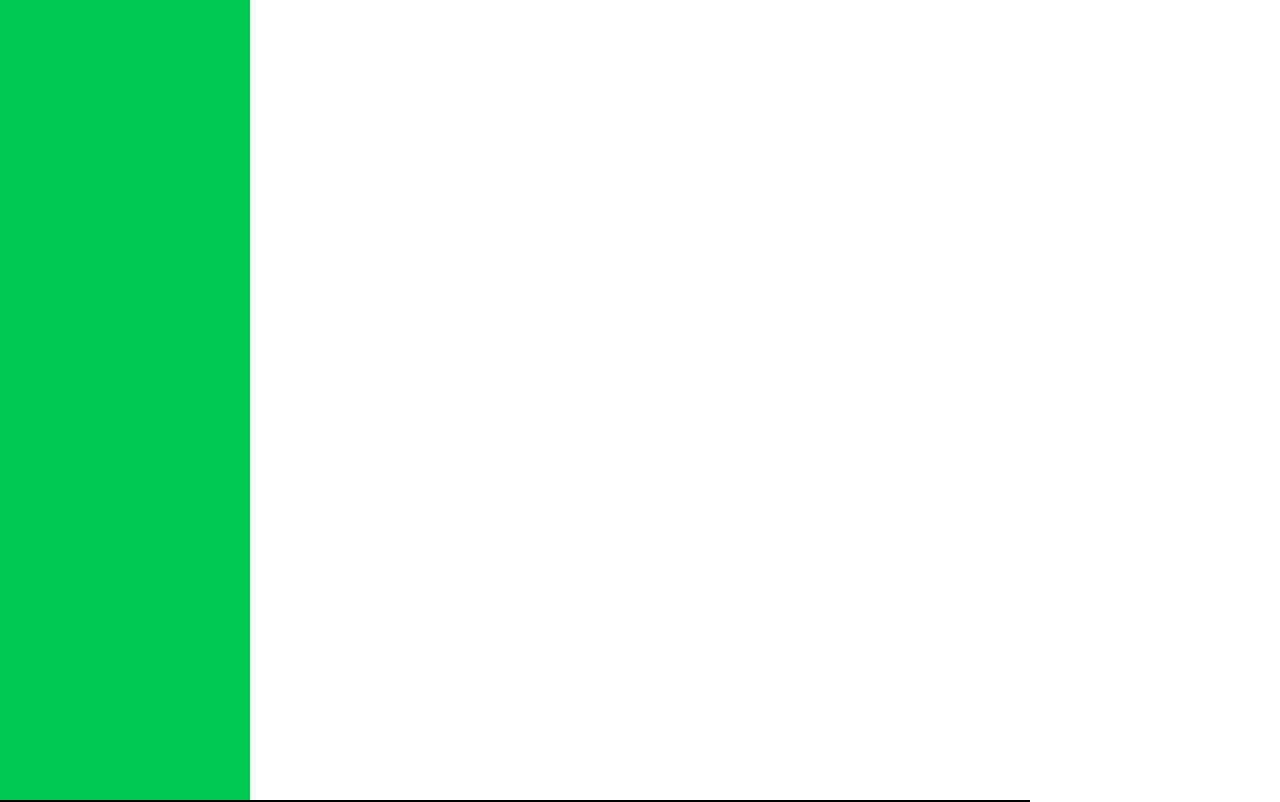
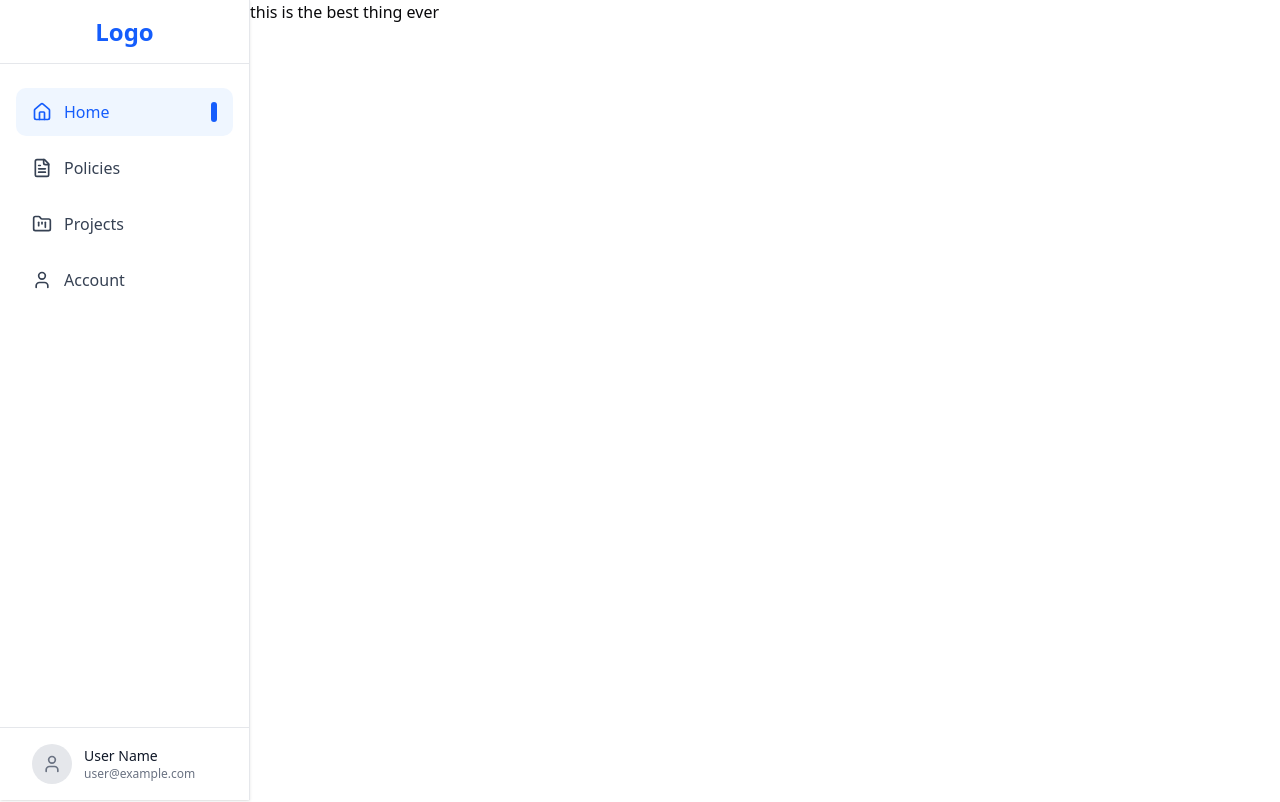
Before and after one commit to chrhi/data-classification, a Next.js app: page / in a window 1280 px wide. Shown: the top 802 px of the page. Built offline with nearby package versions, Linux system fonts and the light colour scheme.

Commit message:
initial commit

```diff
--- a/src/app/(main)/layout.tsx
+++ b/src/app/(main)/layout.tsx
@@ -1,16 +1,12 @@
 import type { Metadata } from "next";
-import { Geist, Geist_Mono } from "next/font/google";
+import { Poppins } from "next/font/google";
 import "../globals.css";
 import Sidebar from "@/components/side-bar";
 
-const geistSans = Geist({
-  variable: "--font-geist-sans",
+const poppins = Poppins({
+  weight: ["400", "500", "600", "700"],
   subsets: ["latin"],
-});
-
-const geistMono = Geist_Mono({
-  variable: "--font-geist-mono",
-  subsets: ["latin"],
+  variable: "--font-poppins",
 });
 
 export const metadata: Metadata = {
@@ -25,13 +21,9 @@ export default function RootLayout({
 }>) {
   return (
     <html lang="en">
-      <body
-        className={`${geistSans.variable} ${geistMono.variable} antialiased`}
-      >
+      <body className={`${poppins.variable} font-sans antialiased flex`}>
         <Sidebar />
-        <div className="w-[calc(100%-250px)] h-fit min-h-screen bg-black">
-          {children}
-        </div>
+        <main className="flex-1 ml-[250px] min-h-screen">{children}</main>
       </body>
     </html>
   );
--- a/src/app/(main)/page.tsx
+++ b/src/app/(main)/page.tsx
@@ -1,7 +1,9 @@
-export default function Home() {
+interface pageProps {}
+
+export default function page() {
   return (
-    <div className="grid grid-rows-[20px_1fr_20px] items-center justify-items-center min-h-screen p-8 pb-20 gap-16 sm:p-20 font-[family-name:var(--font-geist-sans)]">
-      <h2>this is the data classification</h2>
+    <div>
+      <h2>this is the best thing ever</h2>
     </div>
   );
 }
--- a/src/components/side-bar.tsx
+++ b/src/components/side-bar.tsx
@@ -1,5 +1,82 @@
-// interface sidebarProps {}
+"use client";
+
+import { usePathname } from "next/navigation";
+import Link from "next/link";
+import { Home, FileText, FolderKanban, User } from "lucide-react";
+import { cn } from "@/lib/utils";
 
 export default function Sidebar() {
-  return <div className="w-[250px] h-screen bg-green-500"></div>;
+  const pathname = usePathname();
+
+  const navItems = [
+    { name: "Home", path: "/", icon: <Home className="w-5 h-5" /> },
+    {
+      name: "Policies",
+      path: "/policies",
+      icon: <FileText className="w-5 h-5" />,
+    },
+    {
+      name: "Projects",
+      path: "/projects",
+      icon: <FolderKanban className="w-5 h-5" />,
+    },
+    { name: "Account", path: "/account", icon: <User className="w-5 h-5" /> },
+  ];
+
+  return (
+    <aside className="fixed h-full w-[250px] bg-white dark:bg-gray-900 border-r border-gray-200 dark:border-gray-800 shadow-sm">
+      {/* Logo */}
+      <div className="h-16 flex items-center justify-center border-b border-gray-200 dark:border-gray-800">
+        <span className="text-2xl font-bold text-blue-600 font-poppins">
+          Logo
+        </span>
+      </div>
+
+      {/* Navigation */}
+      <nav className="px-4 py-6">
+        <ul className="space-y-2">
+          {navItems.map((item) => {
+            const isActive = pathname === item.path;
+
+            return (
+              <li key={item.path}>
+                <Link
+                  href={item.path}
+                  className={cn(
+                    "flex items-center h-12 px-4 rounded-lg font-poppins font-medium text-gray-700 dark:text-gray-300",
+                    "hover:bg-gray-100 dark:hover:bg-gray-800 transition-all duration-200",
+                    isActive &&
+                      "bg-blue-50 dark:bg-blue-900/30 text-blue-600 dark:text-blue-400"
+                  )}
+                >
+                  <span className="mr-3">{item.icon}</span>
+                  <span>{item.name}</span>
+                  {isActive && (
+                    <div className="ml-auto w-1.5 h-5 bg-blue-600 dark:bg-blue-400 rounded-full"></div>
+                  )}
+                </Link>
+              </li>
+            );
+          })}
+        </ul>
+      </nav>
+
+      {/* User Account Section */}
+      <div className="absolute bottom-0 w-full px-4 py-4 border-t border-gray-200 dark:border-gray-800">
+        <div className="flex items-center gap-3 px-4">
+          <div className="h-10 w-10 rounded-full bg-gray-200 dark:bg-gray-700 flex items-center justify-center">
+            <User className="h-5 w-5 text-gray-500 dark:text-gray-400" />
+          </div>
+          <div className="font-poppins">
+            <p className="text-sm font-medium text-gray-900 dark:text-gray-100">
+              User Name
+            </p>
+            <p className="text-xs text-gray-500 dark:text-gray-400">
+              user@example.com
+            </p>
+          </div>
+        </div>
+      </div>
+    </aside>
+  );
 }
```
